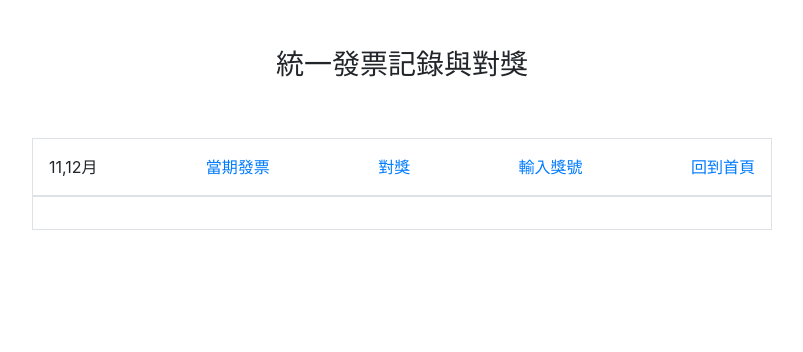
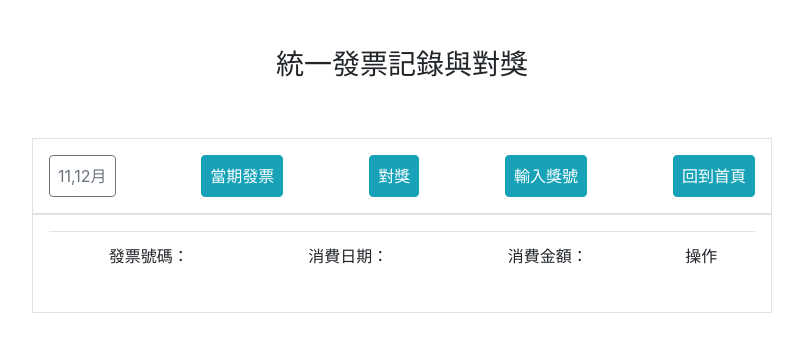
Before and after one commit to wdaweb/invoice-vitalin33, a PHP site: page /?do=invoice_list in a window 1280 px wide. Shown: the top 352 px of the page, without its empty margins (238-1041 px from the left). Run offline with PHP 8.4, Linux system fonts and the light colour scheme; data that the repository does not hold is empty.

Commit message:
美化當期發票的畫面，並增加要顯示的欄位內容，並使用order by將資料加以排序

```diff
--- a/index.php
+++ b/index.php
@@ -19,7 +19,7 @@
 
 <h3 class="text-center mt-5">統一發票記錄與對獎</h3>
 
-<div class="container pt-5">
+<div class="container pt-5" >
     <div class="col-8 d-flex justify-content-between mx-auto p-3 border">
 
     <?php
@@ -38,21 +38,21 @@
 
 
 
-    <div class="text-center"><?=$month[$m];?></div>
+    <div class="text-center btn btn-outline-secondary p-2" ><?=$month[$m];?></div>
     <div class="text-center">
-        <a href="?do=invoice_list">當期發票</a>  <!--?=在當前頁重載一次-->
+        <a href="?do=invoice_list" class="btn btn-info p-2">當期發票</a>  <!--?=在當前頁重載一次-->
     </div>
     <div class="text-center">
 
-        <a href="#">對獎</a>
+        <a href="#" class="btn btn-info p-2">對獎</a>
     </div>
     <div class="text-center">
 
-        <a href="#">輸入獎號</a>
+        <a href="#" class="btn btn-info p-2">輸入獎號</a>
         </div>
         <div class="text-center">
 
-            <a href="index.php">回到首頁</a>   <!--連結處不要打?，因為有些首頁有帶參數，打?重載當前頁面會造成混亂，-->
+            <a href="index.php" class="btn btn-info p-2">回到首頁</a>   <!--連結處不要打?，因為有些首頁有帶參數，打?重載當前頁面會造成混亂，-->
     </div>
 
 
--- a/invoice_list.php
+++ b/invoice_list.php
@@ -1,14 +1,41 @@
 <?php
 include_once "base.php";
 
-$sql="select * from `invoices`";
+$sql="select * from `invoices` order by date";  //可以在此加入排序清單
+                                                //ORDER BY用途：order by date [由小到大] .... order by date desc [由大到小]
+
 $row=$pdo->query($sql)->fetchALL();
-
-foreach($row as $row){
-
-    echo $row['code'].$row['number']."<br>";
-}
 
 
 
 ?>
+
+<table class="table text-center ">
+    <tr>
+        <td>發票號碼：</td>
+        <td>消費日期：</td>
+        <td>消費金額：</td>
+        <td>操作</td>
+    </tr>
+
+    <?php                //建兩個PHP，因為要用迴圈包住要填入的資料，所以要注意括號的位置
+    foreach($row as $row){
+    ?>
+    <tr >
+        <td><?=$row['code'].$row['number'];?></td>
+        <td><?=$row['date'];?></td>
+        <td><?=$row['payment'];?></td>
+        <td>
+            <button class="btn btn-primary btn-sm">編輯</button>
+            <button class="btn btn-danger btn-sm">刪除</button>
+
+
+        </td>
+    </tr>
+
+    <?php
+
+    }
+    ?>
+
+</table>
```
